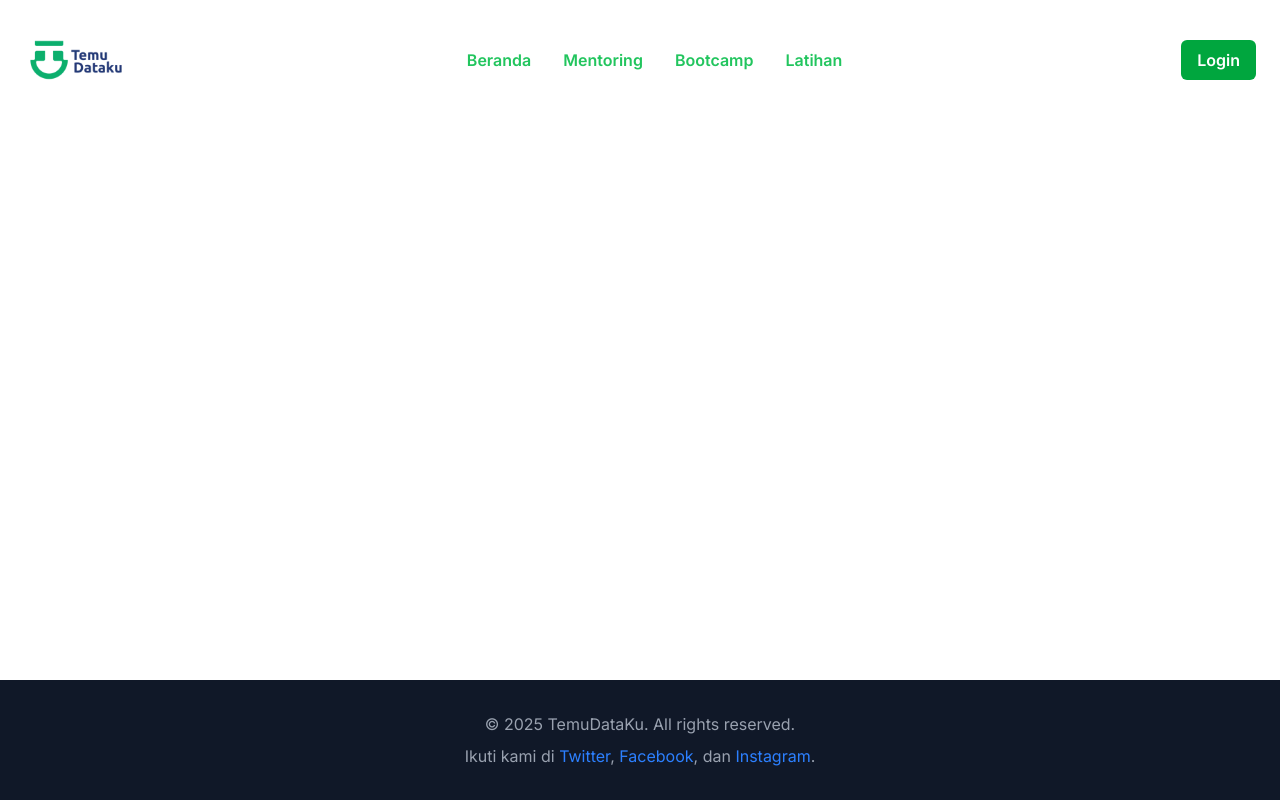
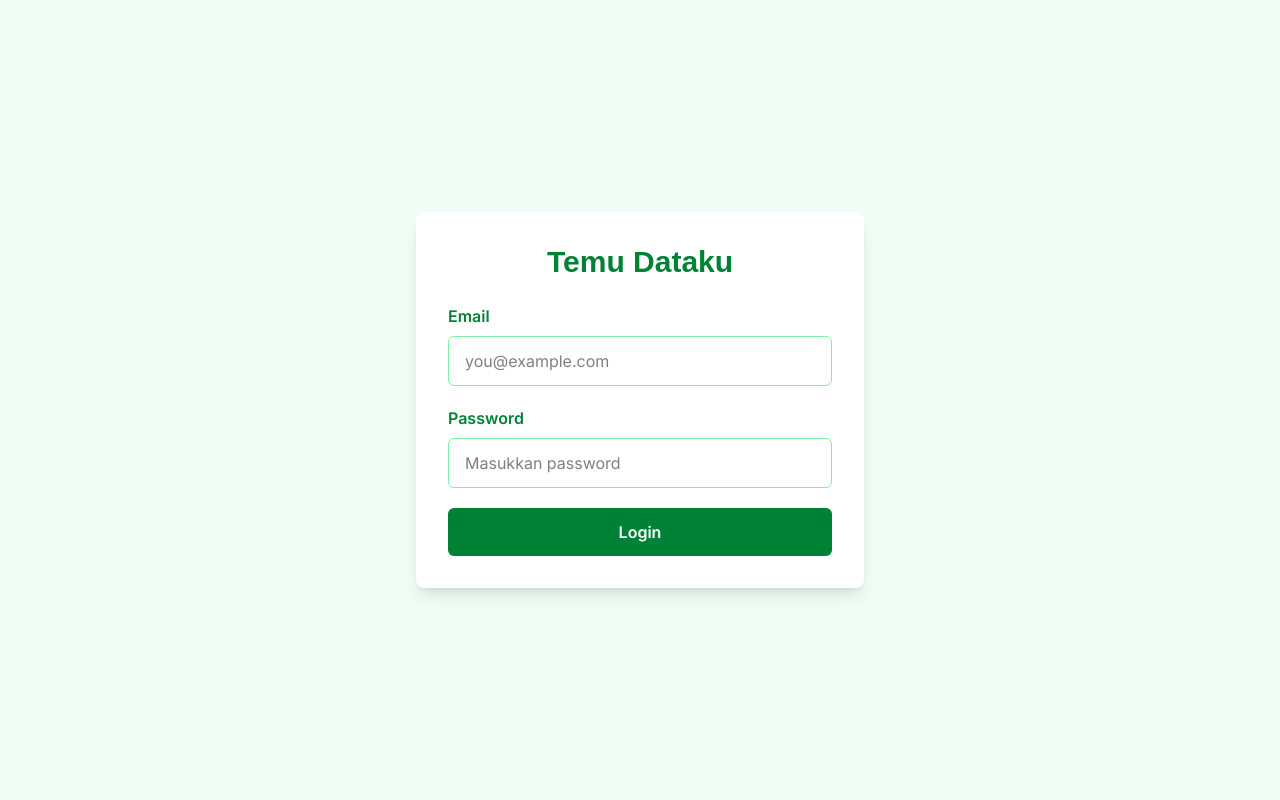
Before and after one commit to Irhamkamil/temudataku-clone, a React (Vite) app: page /login in a window 1280 px wide. Built offline with nearby package versions, Linux system fonts and the light colour scheme.

Commit message:
feat: Menambah footer dan loginpage

```diff
--- a/package.json
+++ b/package.json
@@ -13,6 +13,7 @@
     "@tailwindcss/vite": "^4.1.11",
     "react": "^19.0.0",
     "react-dom": "^19.0.0",
+    "react-icons": "^5.5.0",
     "react-router-dom": "^7.6.3",
     "tailwindcss": "^4.1.11"
   },
--- a/src/App.jsx
+++ b/src/App.jsx
@@ -1,19 +1,26 @@
 import React from "react";
-import { Routes, Route } from "react-router-dom";
+import { Routes, Route, useLocation } from "react-router-dom";
 import Navbar from "./components/Navbar";
 import Footer from "./components/Footer";
-import Home from "./pages/Home";
+import HomePage from "./pages/Home";
+import LoginPage from "./pages/Login";
 
 export default function App() {
+  const location = useLocation();
+  const hideNavbarFooter = location.pathname === "/login"; // Kondisi untuk sembunyikan Navbar/Footer di halaman login
+
   return (
     <div className="flex flex-col min-h-screen">
-      <Navbar />
+      {!hideNavbarFooter && <Navbar />}{" "}
+      {/* Render Navbar hanya jika bukan di halaman login */}
       <main className="flex-grow">
         <Routes>
-          <Route path="/" element={<Home />} />
+          <Route path="/" element={<HomePage />} />
+          <Route path="/login" element={<LoginPage />} />
         </Routes>
       </main>
-      <Footer />
+      {!hideNavbarFooter && <Footer />}{" "}
+      {/* Render Footer hanya jika bukan di halaman login */}
     </div>
   );
 }
--- a/src/components/Footer.jsx
+++ b/src/components/Footer.jsx
@@ -1,24 +1,89 @@
 import React from "react";
+import { FaInstagram, FaLinkedin, FaPhone, FaEnvelope } from "react-icons/fa";
 
 export default function Footer() {
   return (
-    <footer className="bg-gray-900 text-gray-400 py-8 mt-16">
-      <div className="max-w-7xl mx-auto px-4 text-center">
-        <p>© {new Date().getFullYear()} TemuDataKu. All rights reserved.</p>
-        <p className="mt-2">
-          Ikuti kami di{" "}
-          <a href="#" className="hover:underline text-blue-500">
-            Twitter
+    <footer className="bg-gray-900 text-gray-300 px-6 md:px-10 xl:px-40 w-full h-full flex flex-col md:flex-row items-center justify-between space-y-12 md:space-y-0">
+      {/* Logo dan Deskripsi */}
+      <div className="flex flex-col items-center md:items-start md:w-1/3 space-y-6">
+        <div className="flex items-center justify-center space-x-3 md:-mt-35">
+          <img
+            src="/logo-footer.webp"
+            alt="Temu Dataku Logo"
+            className="w-35 object-contain"
+          />
+        </div>
+        <p className="text-center md:text-left -mt-10 max-w-xs leading-relaxed">
+          Be sure to take a look at our <br /> Terms of Use and Privacy Policy
+        </p>
+      </div>
+
+      {/* About Links */}
+      <div className="md:w-1/3 flex flex-col space-y-6 items-center sm:items-start md:-mt-16">
+        <h3 className="font-semibold text-white mb-4">About</h3>
+        <nav className="flex flex-col items-center sm:items-start space-y-3 text-gray-400">
+          <a href="#about" className="hover:text-white transition">
+            Tentang Kami
           </a>
-          ,{" "}
-          <a href="#" className="hover:underline text-blue-500">
-            Facebook
+          <a href="#mentoring" className="hover:text-white transition">
+            Mentoring Data Science
           </a>
-          , dan{" "}
-          <a href="#" className="hover:underline text-blue-500">
-            Instagram
+          <a href="#practice" className="hover:text-white transition">
+            Practice Data Science
           </a>
-          .
+          <a href="#contact" className="hover:text-white transition">
+            Contact
+          </a>
+        </nav>
+      </div>
+
+      {/* Social Media dan Contact */}
+      <div className="md:w-1/3 flex flex-col items-center sm:items-start my-20 ">
+        <h3 className="font-semibold text-white mb-4">Social Media</h3>
+        <div className="flex space-x-4 mb-4">
+          <a
+            href="https://instagram.com"
+            target="_blank"
+            rel="noopener noreferrer"
+            className="bg-gray-700 p-3 rounded-full text-gray-300 hover:text-white hover:bg-green-700 transition"
+            aria-label="Instagram"
+          >
+            <FaInstagram />
+          </a>
+          <a
+            href="https://linkedin.com"
+            target="_blank"
+            rel="noopener noreferrer"
+            className="bg-gray-700 p-3 rounded-full text-gray-300 hover:text-white hover:bg-green-700 transition"
+            aria-label="LinkedIn"
+          >
+            <FaLinkedin />
+          </a>
+        </div>
+
+        <h3 className="font-semibold text-white mb-4">Contact</h3>
+        <div className="flex space-x-4 mb-2">
+          <a
+            href="#"
+            target="_blank"
+            rel="noopener noreferrer"
+            aria-label="Phone"
+            className="bg-gray-700 p-3 rounded-full text-gray-300 cursor-pointer hover:text-white hover:bg-green-700 transition "
+          >
+            <FaPhone />
+          </a>
+          <a
+            href="#"
+            target="_blank"
+            rel="noopener noreferrer"
+            aria-label="Email"
+            className="bg-gray-700 p-3 rounded-full text-gray-300 cursor-pointer hover:text-white hover:bg-green-700 transition "
+          >
+            <FaEnvelope />
+          </a>
+        </div>
+        <p className="max-w-xs mt-6 text-center sm:text-left">
+          Kelurahan Karangbesuki Kecamatan Sukun, Kota Malang
         </p>
       </div>
     </footer>
--- a/src/components/NavLinks.jsx
+++ /dev/null
@@ -1,18 +0,0 @@
-import React from "react";
-import { NavLink } from "react-router-dom";
-
-export default function NavLinks({ links, activeClass, inactiveClass }) {
-  return (
-    <>
-      {links.map(({ to, label }) => (
-        <NavLink
-          key={to}
-          to={to}
-          className={({ isActive }) => (isActive ? activeClass : inactiveClass)}
-        >
-          {label}
-        </NavLink>
-      ))}
-    </>
-  );
-}
--- a/src/components/Navbar.jsx
+++ b/src/components/Navbar.jsx
@@ -1,11 +1,16 @@
 import { useState, useEffect } from "react";
-import { Link, NavLink } from "react-router-dom";
-import NavLinks from "./NavLinks";
+import { Link, NavLink, useNavigate } from "react-router-dom";
+import { FaBars, FaTimes } from "react-icons/fa";
+
 import { navLinks } from "../../data";
 
 export default function Navbar() {
   const [scrolled, setScrolled] = useState(false);
+  const [menuOpen, setMenuOpen] = useState(false);
+  const [loggedIn, setLoggedIn] = useState(false);
+  const navigate = useNavigate();
 
+  // Scroll effect to change navbar background
   useEffect(() => {
     const handleScroll = () => {
       setScrolled(window.scrollY > 50);
@@ -14,26 +19,135 @@ export default function Navbar() {
     return () => window.removeEventListener("scroll", handleScroll);
   }, []);
 
+  // Toggle menu on mobile
+  const toggleMenu = () => {
+    setMenuOpen((prev) => !prev);
+  };
+
+  // Simulate login/logout toggle (for demo)
+  const handleLoginClick = () => {
+    // setLoggedIn(true);
+    navigate("/login"); // redirect to login page
+    setMenuOpen(false); // close menu on login
+  };
+
+  const handleLogoutClick = () => {
+    setLoggedIn(false);
+    setMenuOpen(false); // close menu on logout
+  };
+
   return (
     <nav
-      className={`fixed w-full top-0 z-30 transition-colors duration-300 ${
-        scrolled ? "bg-white shadow-lg" : "bg-transparent"
+      className={`fixed w-full top-0 z-40 transition-colors duration-300 ${
+        scrolled ? "bg-white shadow-md" : "bg-transparent"
       }`}
     >
-      <div className="max-w-7xl mx-auto flex items-center justify-between px-6 py-2">
+      <div className="max-w-7xl mx-auto flex items-center justify-between px-6 py-3 md:py-4">
+        {/* Logo */}
         <Link to="/" className="flex items-center space-x-2">
-          <img src="/logo.webp" alt="Temudataku Logo" className="w-26" />
+          <img src="/logo.webp" alt="Temudataku Logo" className="w-25" />
         </Link>
-        <div className="hidden md:flex space-x-8 text-primary font-semibold">
-          <NavLinks
-            links={navLinks}
-            activeClass="text-green-500 border-b-2 border-green-600 pb-1"
-            inactiveClass="hover:text-green-400 transition"
-          />
+
+        {/* Desktop Navbar Links & Login/Logout */}
+        <div className="hidden md:flex items-center space-x-6 font-semibold text-green-700">
+          {loggedIn ? (
+            <>
+              {navLinks.map(({ to, label }) => (
+                <NavLink
+                  key={to}
+                  to={to}
+                  className={({ isActive }) =>
+                    isActive
+                      ? "text-green-400 border-b-2 border-green-400 pb-1"
+                      : "hover:text-green-500 transition"
+                  }
+                  onClick={() => setMenuOpen(false)}
+                >
+                  {label}
+                </NavLink>
+              ))}
+              <button
+                onClick={handleLogoutClick}
+                className="ml-6 bg-green-600 text-white px-4 py-1 rounded hover:bg-green-700 transition"
+              >
+                Logout
+              </button>
+            </>
+          ) : (
+            <button
+              onClick={handleLoginClick}
+              className="bg-green-600 text-white px-4 py-1 rounded hover:bg-green-700 transition"
+            >
+              Login
+            </button>
+          )}
         </div>
-        <button className="flex space-x-4 bg-green-600 py-2 px-4 rounded-md text-white font-semibold hover:bg-green-700 transition ">
-          Login
-        </button>
+
+        {/* Mobile Hamburger */}
+        <div className="md:hidden flex items-center">
+          <button
+            onClick={toggleMenu}
+            aria-label="Toggle Menu"
+            className="text-gray-700 focus:outline-none mx-2"
+          >
+            {menuOpen ? <FaTimes size={24} /> : <FaBars size={24} />}
+          </button>
+        </div>
+      </div>
+
+      {/* Mobile dropdown menu */}
+      <div
+        className={`md:hidden bg-white shadow-md py-4 px-6 space-y-4
+          transition-all duration-500 ease-in-out
+          overflow-hidden
+          ${
+            menuOpen
+              ? "max-h-96 opacity-100 scale-y-100"
+              : "max-h-0 opacity-0 scale-y-75"
+          }
+          origin-top
+        `}
+      >
+        {loggedIn ? (
+          <>
+            {/* Navigation links */}
+            {navLinks.map(({ to, label }) => (
+              <NavLink
+                key={to}
+                to={to}
+                className={({ isActive }) =>
+                  isActive
+                    ? "block text-green-600 border-l-4 border-green-600 pl-3 py-2 font-semibold"
+                    : "block text-gray-700 hover:text-green-500 pl-3 py-2 transition"
+                }
+                onClick={() => setMenuOpen(false)}
+              >
+                {label}
+              </NavLink>
+            ))}
+            {/* Logout button */}
+            <button
+              onClick={() => {
+                handleLogoutClick();
+                setMenuOpen(false);
+              }}
+              className="block w-full text-left bg-red-600 text-white px-4 py-2 rounded hover:bg-red-700 transition mt-2"
+            >
+              Logout
+            </button>
+          </>
+        ) : (
+          /* Login button */
+          <button
+            onClick={() => {
+              handleLoginClick();
+              setMenuOpen(false);
+            }}
+            className="block w-full text-left bg-green-600 text-white px-4 py-2 rounded hover:bg-green-700 transition"
+          >
+            Login
+          </button>
+        )}
       </div>
     </nav>
   );
--- a/src/components/Services.jsx
+++ b/src/components/Services.jsx
@@ -17,16 +17,16 @@ export default function Programs() {
             <img
               src={imageUrl}
               alt={title}
-              className="w-full h-64 object-contain transition-transform duration-500 group-hover:-translate-y-4"
+              className="w-full h-full object-contain transition-transform duration-500 group-hover:-translate-y-4"
             />
 
             {/* Title bar always visible */}
-            <div className="absolute bottom-0 left-0 right-0 bg-green-700/90 text-white text-center py-2 font-semibold text-lg select-none">
+            <div className="absolute bottom-0 left-0 right-0 bg-green-700/70 text-white text-center py-2 font-semibold text-md select-none">
               {title}
             </div>
 
             {/* Description overlay on hover */}
-            <div className="absolute inset-0 bg-green-900 bg-opacity-70 text-white p-6 flex flex-col justify-center items-center opacity-0 translate-y-6 transition-all duration-500 group-hover:opacity-100 group-hover:translate-y-0">
+            <div className="absolute inset-0 bg-green-900/70 text-white p-6 flex flex-col justify-center items-center opacity-0 translate-y-6 transition-all duration-500 group-hover:opacity-100 group-hover:translate-y-0">
               <p className="text-center">{description}</p>
             </div>
           </div>
--- a/src/pages/Home.jsx
+++ b/src/pages/Home.jsx
@@ -10,7 +10,6 @@ export default function Home() {
       <Hero />
       <About />
       <Services />
-      <Pricing />
     </main>
   );
 }
--- /dev/null
+++ b/src/pages/Login.jsx
@@ -0,0 +1,90 @@
+import { useState } from "react";
+
+export default function LoginPage() {
+  const [email, setEmail] = useState("");
+  const [password, setPassword] = useState("");
+  const [errorMsg, setErrorMsg] = useState("");
+
+  const handleSubmit = (e) => {
+    e.preventDefault();
+
+    // Validasi sederhana
+    if (!email || !password) {
+      setErrorMsg("Mohon isi email dan password.");
+      return;
+    }
+
+    // Simpan email ke localStorage sebagai contoh simpan data user
+    localStorage.setItem("userEmail", email);
+
+    // Reset pesan error dan form (opsional)
+    setErrorMsg("");
+    setEmail("");
+    setPassword("");
+
+    alert("Login berhasil! (simulasi, data tersimpan di localStorage)");
+    // Di sini Anda bisa arahkan ke halaman lain, pakai navigate, dll.
+  };
+
+  return (
+    <div className="min-h-screen bg-green-50 flex items-center justify-center p-6">
+      <div className="w-full max-w-md bg-white rounded-lg shadow-lg p-8">
+        <h1
+          className="text-3xl font-bold text-green-700 mb-6 text-center"
+          style={{ fontFamily: "'Poppins', sans-serif" }}
+        >
+          Temu Dataku
+        </h1>
+
+        <form onSubmit={handleSubmit} className="space-y-5">
+          {errorMsg && (
+            <div className="text-red-600 font-semibold">{errorMsg}</div>
+          )}
+
+          <div>
+            <label
+              htmlFor="email"
+              className="block mb-2 font-semibold text-green-700"
+            >
+              Email
+            </label>
+            <input
+              id="email"
+              type="email"
+              placeholder="you@example.com"
+              value={email}
+              onChange={(e) => setEmail(e.target.value)}
+              className="w-full px-4 py-3 border border-green-300 rounded-md focus:outline-none focus:ring-2 focus:ring-green-400"
+              required
+            />
+          </div>
+
+          <div>
+            <label
+              htmlFor="password"
+              className="block mb-2 font-semibold text-green-700"
+            >
+              Password
+            </label>
+            <input
+              id="password"
+              type="password"
+              placeholder="Masukkan password"
+              value={password}
+              onChange={(e) => setPassword(e.target.value)}
+              className="w-full px-4 py-3 border border-green-300 rounded-md focus:outline-none focus:ring-2 focus:ring-green-400"
+              required
+            />
+          </div>
+
+          <button
+            type="submit"
+            className="w-full bg-green-700 text-white font-semibold py-3 rounded-md hover:bg-green-800 transition"
+          >
+            Login
+          </button>
+        </form>
+      </div>
+    </div>
+  );
+}
```
Also changed, not shown: public/logo-footer.webp (added), 1 other file (tests, documents, lock files or other folders).
